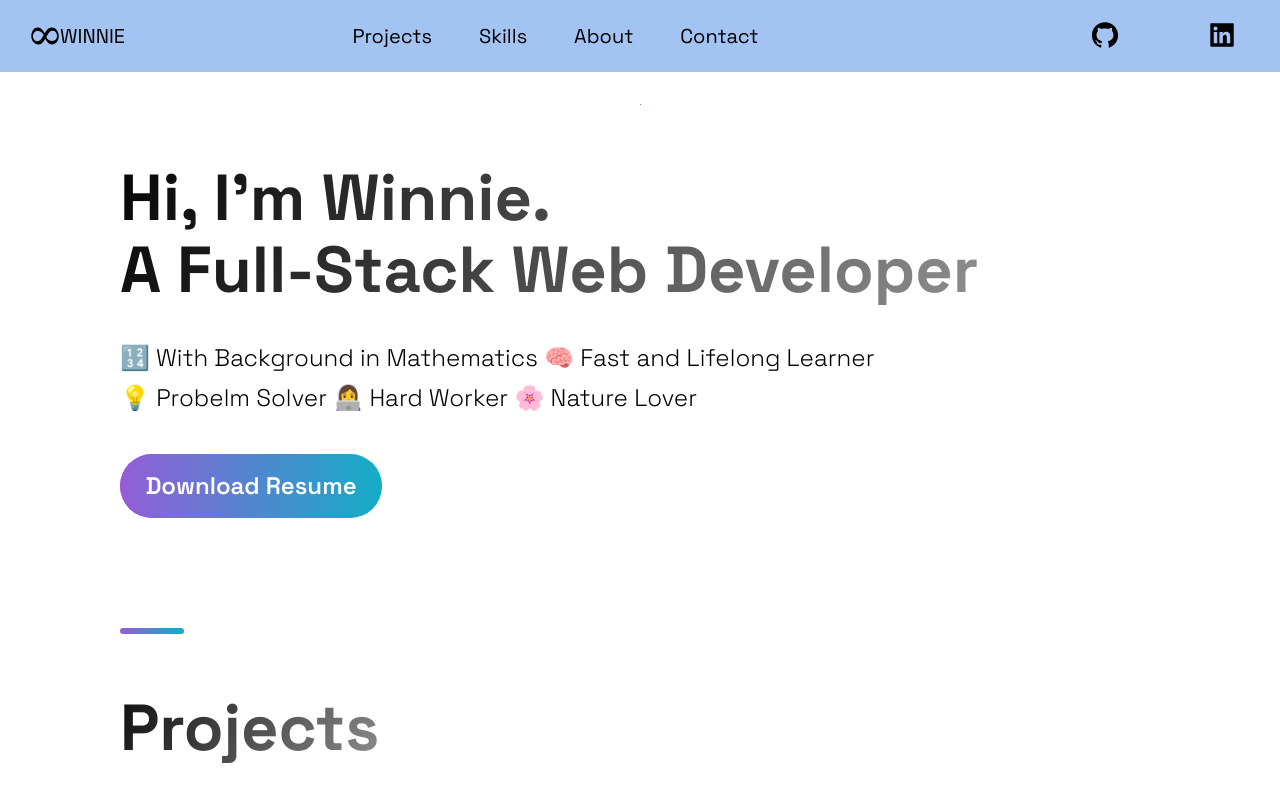
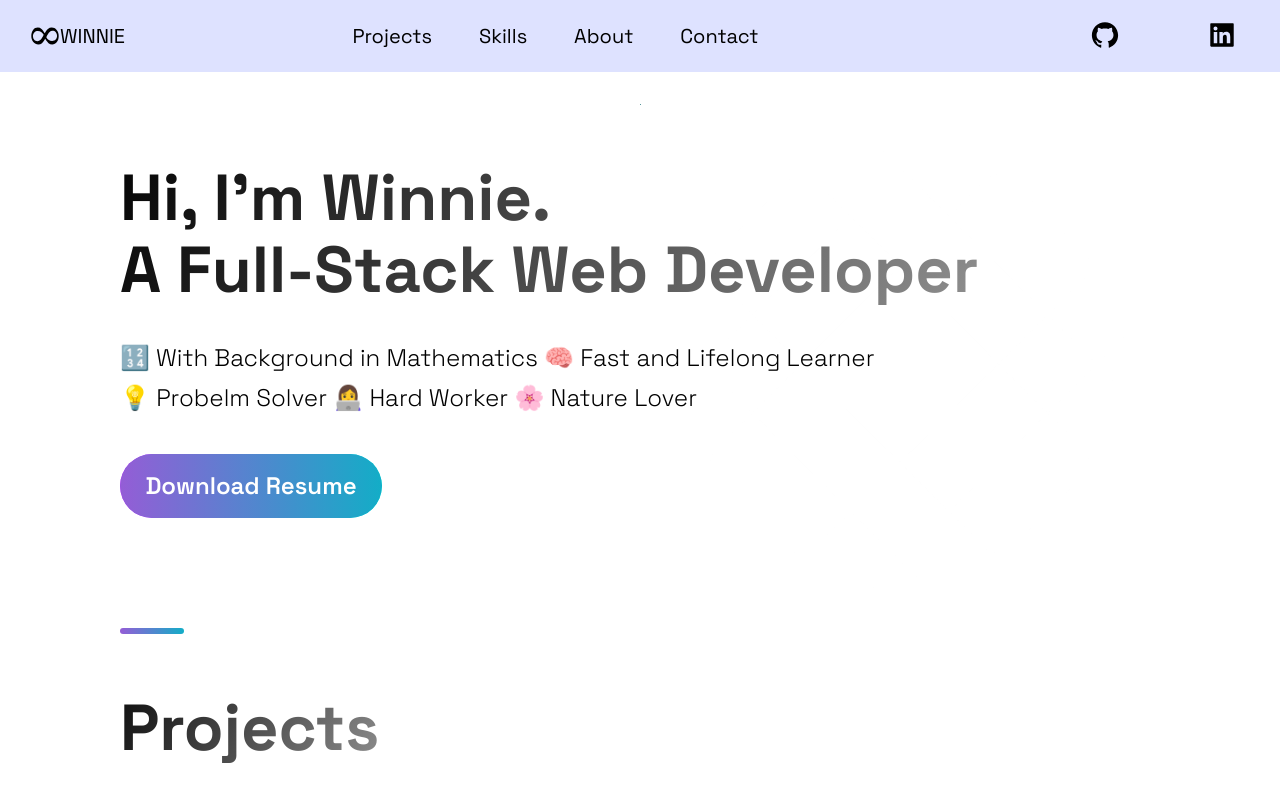
Before and after one commit to Winnie0313/portfolio, a Next.js app: page / in a window 1280 px wide. Shown: the top 800 px of the page. Built offline with nearby package versions, Linux system fonts and the light colour scheme.

Commit message:
modify header background color

```diff
--- a/src/components/Header/HeaderStyles.js
+++ b/src/components/Header/HeaderStyles.js
@@ -9,7 +9,7 @@ export const Container = styled.div`
   padding-left: 3rem;
   padding-top: 2rem;
   font-size: 2rem;
-  background-color: #a3c4f3;
+  background-color: #dee2ff;
 
 
   @media ${(props) => props.theme.breakpoints.sm} {
```
